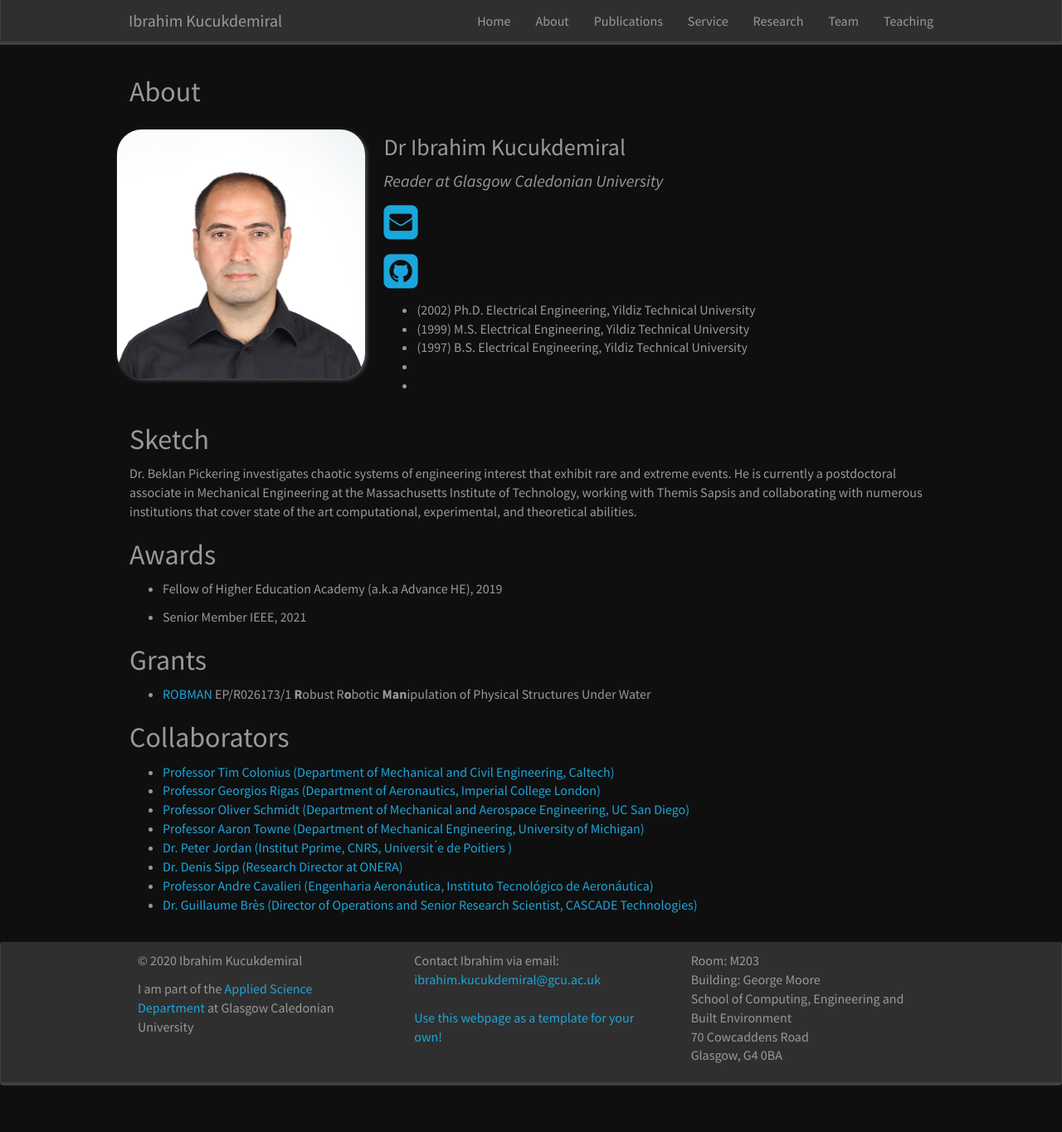
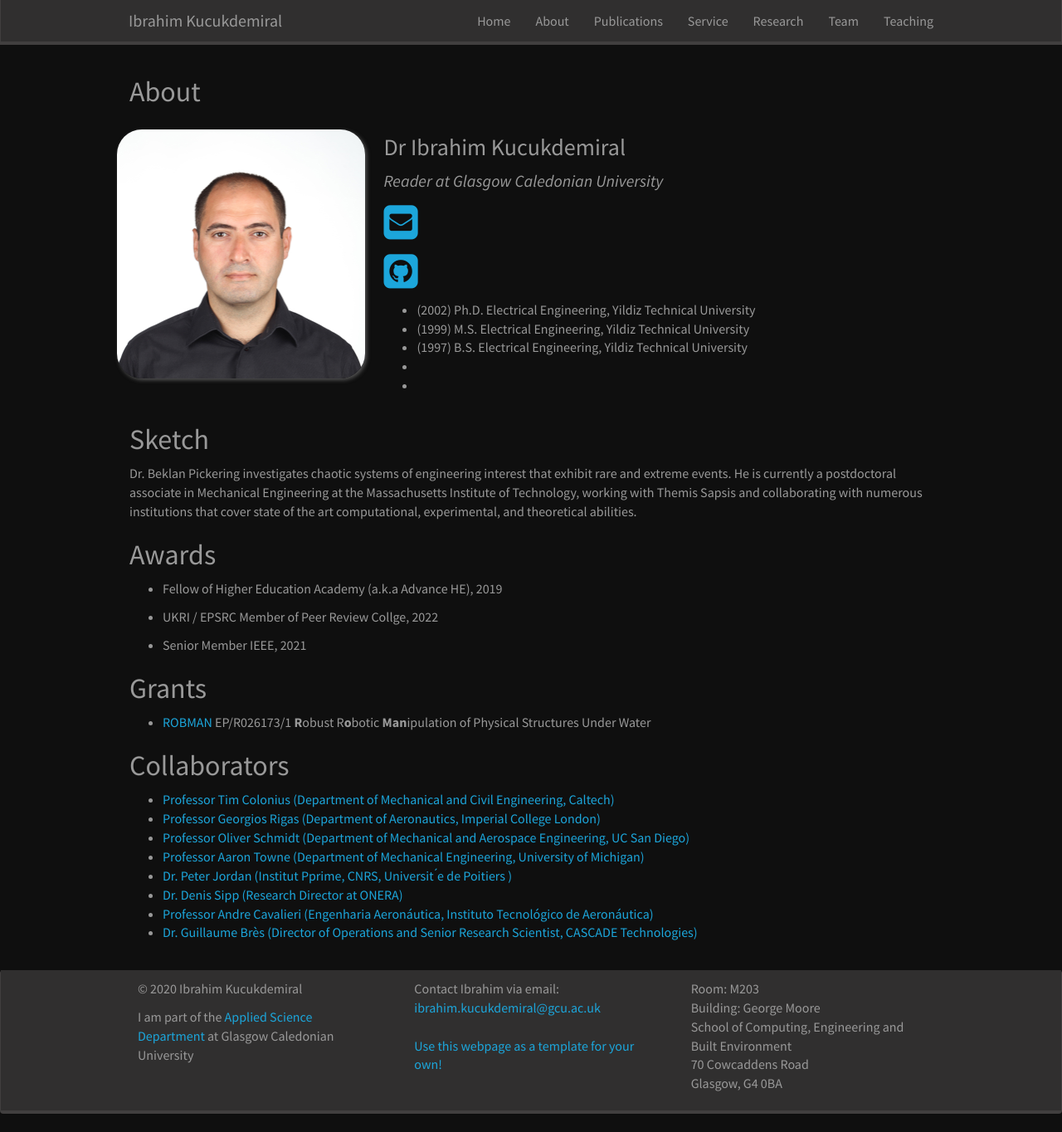
Before and after one commit to kucukdemiral/kucukdemiral.github.io, a Jekyll site: the page built from _pages/about.md, in a window 1280 px wide and 1364 px high. Shown: the whole window at 83% size. Built offline with Jekyll 4.4.1, drawn with Linux system fonts in a browser that asks for light colours; nearby versions of some CDN libraries; a style sheet for code colours, icons or effects is not loaded.

Commit message:
Update awards.yml

```diff
--- a/_data/awards.yml
+++ b/_data/awards.yml
@@ -1,2 +1,3 @@
 - name: Fellow of Higher Education Academy (a.k.a Advance HE), 2019
+- name: UKRI / EPSRC Member of Peer Review Collge, 2022
 - name: Senior Member IEEE, 2021
```
